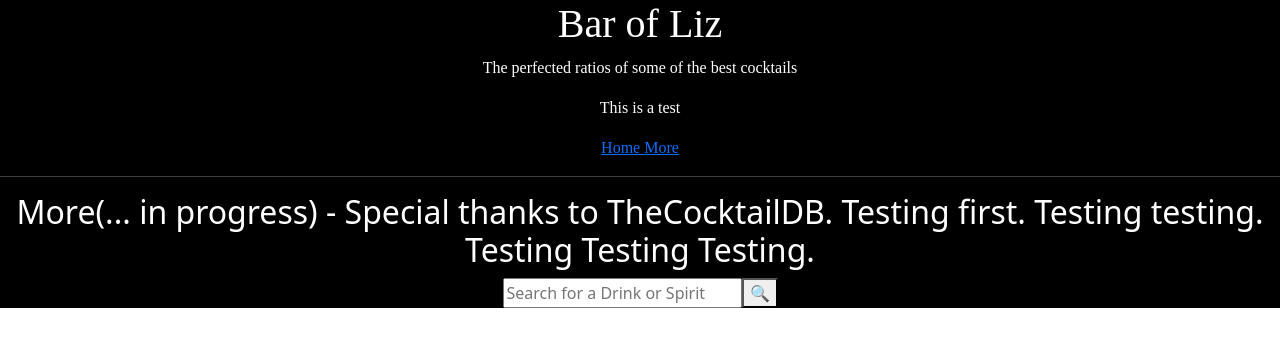
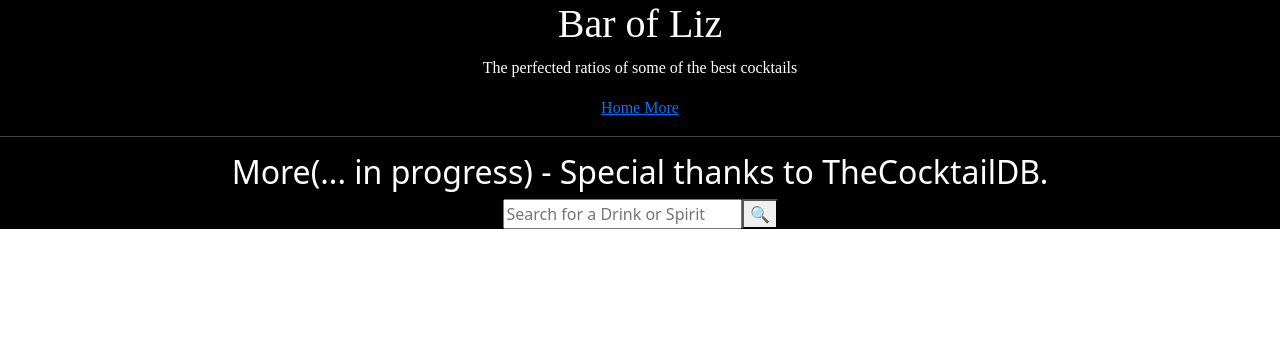
Before and after one commit to ESedrak/cocktail-list, a React (Create React App) app: page /more in a window 1280 px wide. Shown: the top 346 px of the page. Built offline with nearby package versions, Linux system fonts and the light colour scheme.

Commit message:
Removed 'Test'/'Testing' as code is working online now

```diff
--- a/src/App.js
+++ b/src/App.js
@@ -11,7 +11,6 @@ function App() {
         <header className="App-header">
           <h1>Bar of Liz</h1>
           <p>The perfected ratios of some of the best cocktails</p>
-          <p>This is a test</p>
           <Link to="/">Home </Link>
           <Link to="/more">More</Link>
           <hr />
--- a/src/More.js
+++ b/src/More.js
@@ -22,10 +22,7 @@ const More = () => {
 
   return (
     <div className="More">
-      <h2>
-        More(... in progress) - Special thanks to TheCocktailDB. Testing first.
-        Testing testing. Testing Testing Testing.
-      </h2>
+      <h2>More(... in progress) - Special thanks to TheCocktailDB.</h2>
       <form onSubmit={handleSearch}>
         <input
           type="search"
```
